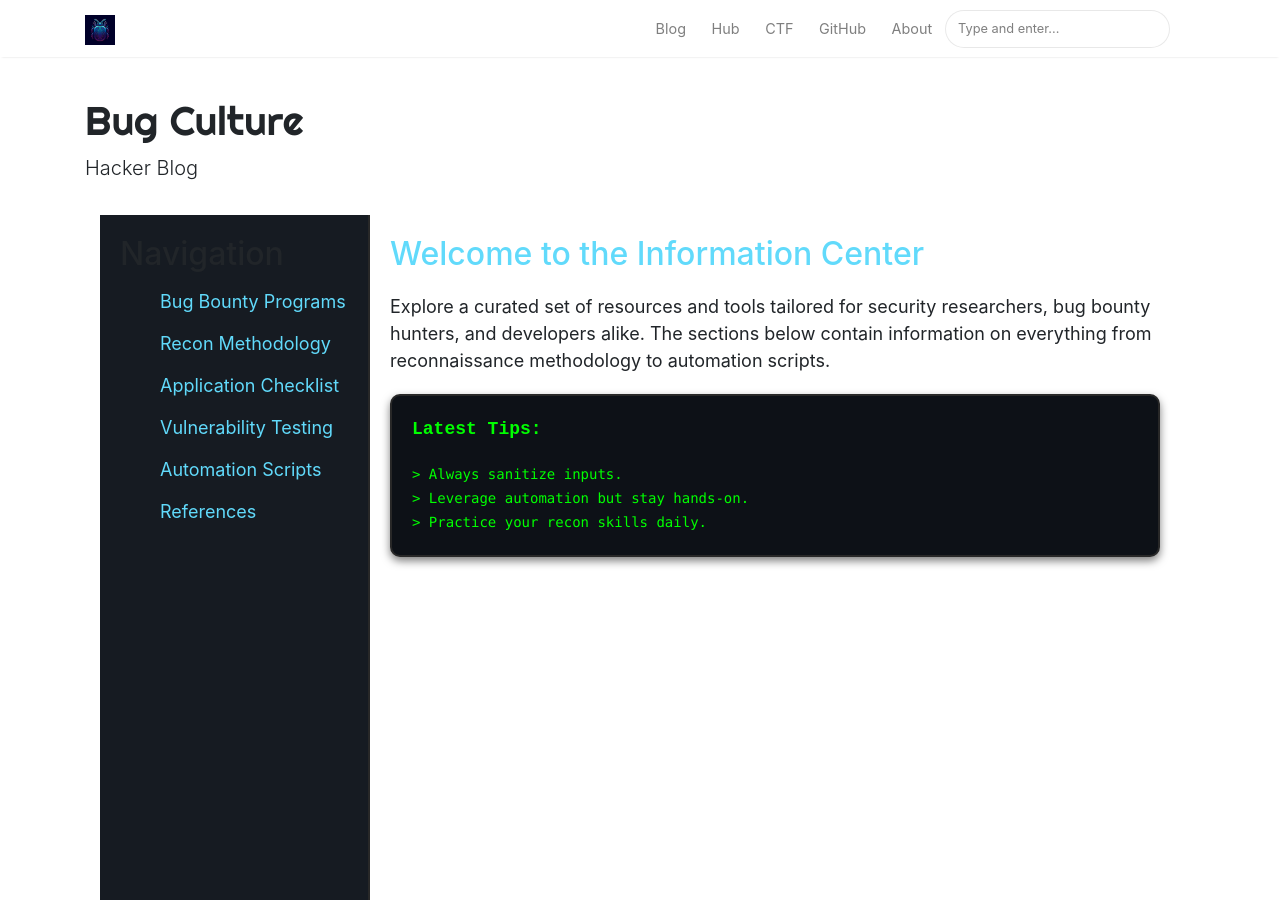
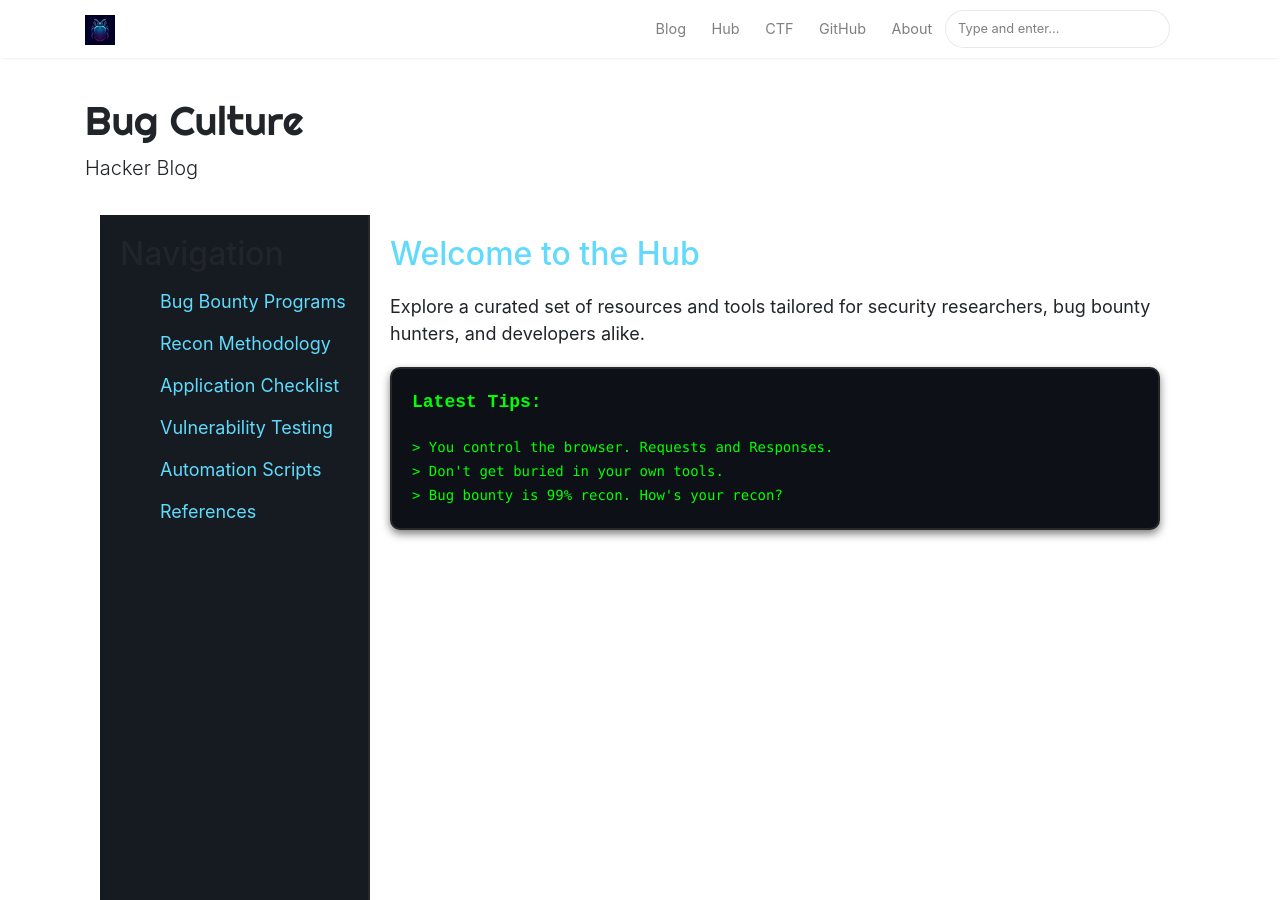
Before and after one commit to Turbul3nce/Turbul3nce.github.io, a Jekyll site: the page built from _pages/hub.md, in a window 1280 px wide and 900 px high. Built offline with Jekyll 4.4.1, drawn with Linux system fonts in a browser that asks for light colours; nearby versions of some CDN libraries.

Commit message:
Update hub.html

```diff
--- a/_layouts/hub.html
+++ b/_layouts/hub.html
@@ -20,15 +20,15 @@ layout: default
 
     <!-- Main Content Area -->
     <div class="main-content info-center">
-        <h1>Welcome to the Information Center</h1>
-        <p>Explore a curated set of resources and tools tailored for security researchers, bug bounty hunters, and developers alike. The sections below contain information on everything from reconnaissance methodology to automation scripts.</p>
+        <h1>Welcome to the Hub</h1>
+        <p>Explore a curated set of resources and tools tailored for security researchers, bug bounty hunters, and developers alike.</p>
 
         <div class="terminal info-center">
             <p><strong>Latest Tips:</strong></p>
             <code>
-                > Always sanitize inputs. <br>
-                > Leverage automation but stay hands-on.<br>
-                > Practice your recon skills daily.
+                > You control the browser. Requests and Responses. <br>
+                > Don't get buried in your own tools.<br>
+                > Bug bounty is 99% recon. How's your recon?
             </code>
         </div>
     </div>
```
